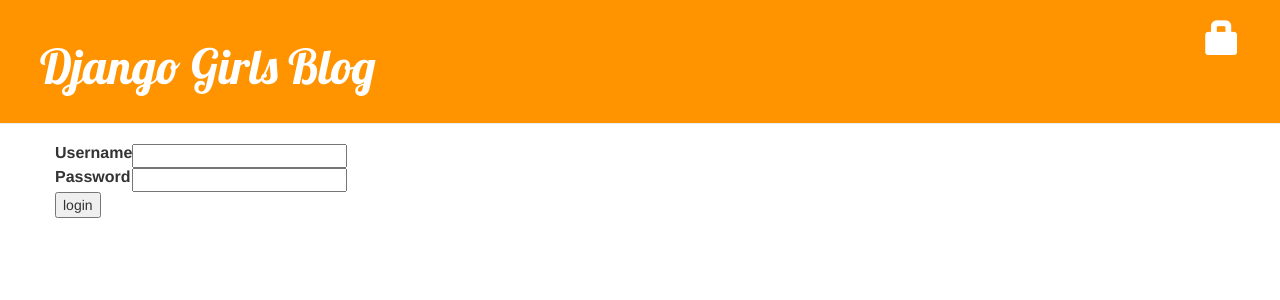
After one commit to pantania/django_tut, a Django app: template tut/blog/templates/registration/login.html in a window 1280 px wide. The commit adds this page. Shown: the top 300 px of the page. Run offline with Django 3.2, Linux system fonts and the light colour scheme; the template is opened without the code that fills it, so the values that code supplies are empty, except form fields; tables that the repository leaves empty hold one stand-in row (values such as "Sample post"); form fields are guessed from the names that the template uses; some libraries are stand-ins or nearby versions.

Commit message:
feature login logout

```diff
--- a/tut/blog/templates/blog/base.html
+++ b/tut/blog/templates/blog/base.html
@@ -12,6 +12,9 @@
             {% if user.is_authenticated %}
                 <a href="{% url 'post_new' %}" class="top-menu"><span class="glyphicon glyphicon-plus"></span></a>
                 <a href="{% url 'post_draft_list' %}" class="top-menu"><span class="glyphicon glyphicon-edit"></span></a>
+                <p class="top-menu">Hello {{ user.username }} <small>(<a href="{% url 'logout' %}">Log out</a>)</small></p>
+            {% else %}
+                <a href="{% url 'login' %}" class="top-menu"><span class="glyphicon glyphicon-lock"></span></a>
             {% endif %}
             <h1><a href="/">Django Girls Blog</a></h1>
         </div>
--- /dev/null
+++ b/tut/blog/templates/registration/login.html
@@ -0,0 +1,24 @@
+{% extends "blog/base.html" %}
+
+{% block content %}
+    {% if form.errors %}
+        <p>이름과 비밀번호가 일치하지 않습니다. 다시 시도해주세요.</p>
+    {% endif %}
+
+    <form method="post" action="{% url 'login' %}">
+    {% csrf_token %}
+        <table>
+        <tr>
+            <td>{{ form.username.label_tag }}</td>
+            <td>{{ form.username }}</td>
+        </tr>
+        <tr>
+            <td>{{ form.password.label_tag }}</td>
+            <td>{{ form.password }}</td>
+        </tr>
+        </table>
+
+        <input type="submit" value="login" />
+        <input type="hidden" name="next" value="{{ next }}" />
+    </form>
+{% endblock %}
--- a/tut/blog/views.py
+++ b/tut/blog/views.py
@@ -2,6 +2,7 @@
 from .models import Post
 from django.utils import timezone
 from .forms import PostForm
+from django.contrib.auth.decorators import login_required
 
 
 # Create your views here.
@@ -15,6 +16,7 @@
     return render(request, 'blog/post_detail.html', {'post': post})
 
 
+@login_required
 def post_new(request):
     if request.method == "POST":  # 새 글이 추가(저장)되어야 함 i.e. 저장이 클릭되었을때
         form = PostForm(request.POST)
@@ -29,6 +31,7 @@
     return render(request, 'blog/post_edit.html', {'form': form})
 
 
+@login_required
 def post_edit(request, pk):
     post = get_object_or_404(Post, pk=pk)
     if request.method == "POST":
@@ -44,17 +47,20 @@
     return render(request, 'blog/post_edit.html', {'form': form})
 
 
+@login_required
 def post_draft_list(request):
     posts = Post.objects.filter(published_date__isnull=True).order_by('created_date')
     return render(request, 'blog/post_draft_list.html', {'posts': posts})
 
 
+@login_required
 def post_publish(request, pk):
     post = get_object_or_404(Post, pk=pk)
     post.publish()
     return redirect('post_detail', pk=pk)
 
 
+@login_required
 def post_remove(request, pk):
     post = get_object_or_404(Post, pk=pk)
     post.delete()
--- a/tut/tut/settings.py
+++ b/tut/tut/settings.py
@@ -15,6 +15,8 @@
 # Build paths inside the project like this: os.path.join(BASE_DIR, ...)
 BASE_DIR = os.path.dirname(os.path.dirname(os.path.abspath(__file__)))
 
+# login function
+LOGIN_REDIRECT_URL = '/'
 
 # Quick-start development settings - unsuitable for production
 # See https://docs.djangoproject.com/en/3.0/howto/deployment/checklist/
```
Also changed, not shown: tut/tut/urls.py (+4 -15 lines). Lines whose indentation alone changed are shown as unchanged.
